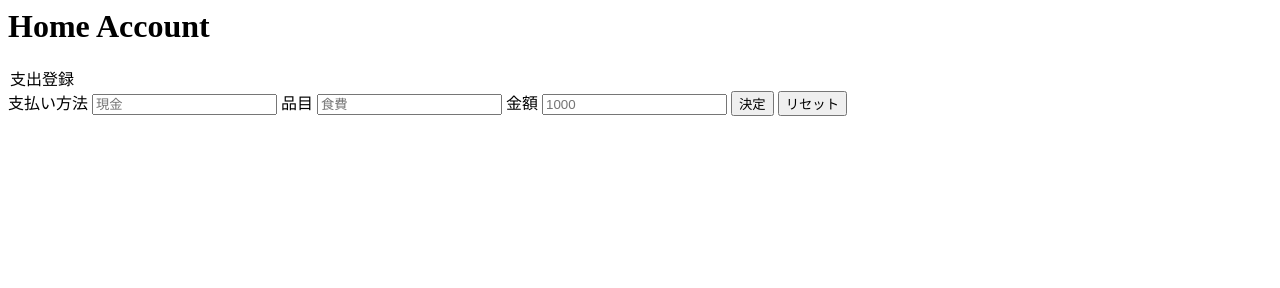
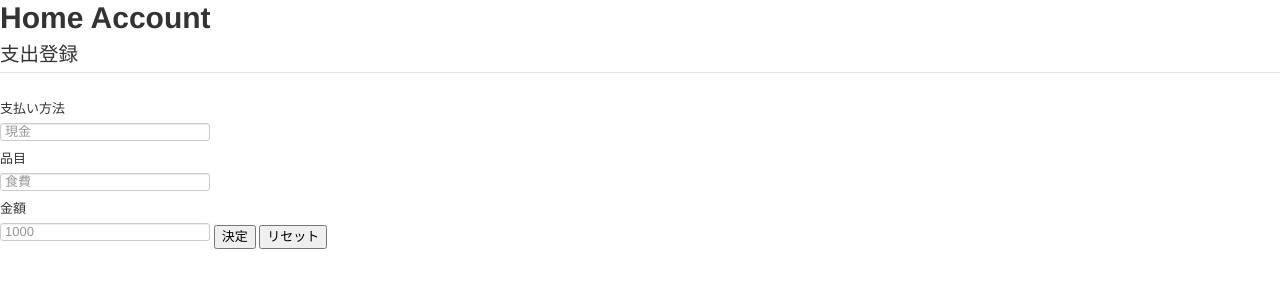
Before and after one commit to onjiro/home-account, a website: page assets/www/index.html in a window 1280 px wide. Drawn offline with Linux system fonts and the light colour scheme.

Commit message:
apply bootstrap

```diff
--- a/assets/www/index.html
+++ b/assets/www/index.html
@@ -3,7 +3,10 @@
 <head>
   <meta charset="utf8">
   <title>Home Account</title>
+  <link href="css/bootstrap.min.css" rel="stylesheet">
+  <link href="css/bootstrap-responsive.min.css" rel="stylesheet">
   <script src="js/jquery-1.7.2.min.js"></script>
+  <script src="js/bootstrap.min.js"></script>
   <script src="js/account.js"></script>
   <script src="js/indexController.js"></script>
   <script src="cordova-1.9.0.js"></script>
```
